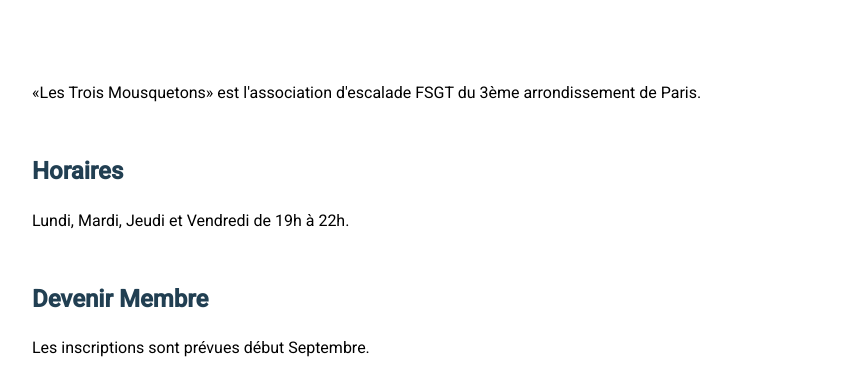
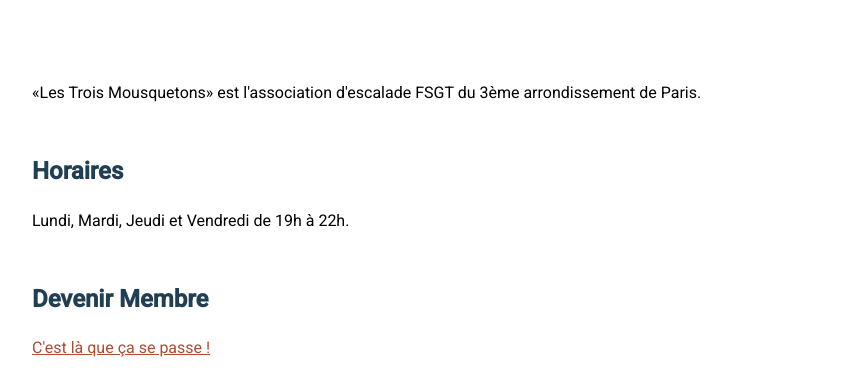
Before and after one commit to baptistemarchand/troismousquetons, a plain HTML site: page index.html in a window 1280 px wide. Shown: the part 159-540 px from the top of the page, without its empty margins (208-1058 px from the left). Drawn offline with Linux system fonts and the light colour scheme.

Commit message:
Update index.html

```diff
--- a/index.html
+++ b/index.html
@@ -148,7 +148,7 @@
 	  <h2>Horaires</h2>
 	  <p>Lundi, Mardi, Jeudi et Vendredi de 19h à 22h.</p>
 	  <h2>Devenir Membre</h2>
-	  <p><!--Ça se passe <a href="https://inscriptions.troismousquetons.com/club/1/status">ICI-->Les inscriptions sont prévues début Septembre.</a>
+	  <p><a href="/inscriptions.html">C'est là que ça se passe !</a></a>
 <h2>Nous trouver</h2>
 	  <a href="https://www.google.com/maps/place/69+Rue+de+Turbigo,+75003+Paris,+France/" target="_blank"> <img class="google_map" alt="Google Map of 69 Rue de Turbigo, 75003 Paris, France" src="http://maps.googleapis.com/maps/api/staticmap?center=69+Rue+de+Turbigo,+75003+Paris,+France&amp;zoom=15&amp;scale=false&amp;size=640x360&amp;maptype=roadmap&amp;format=png&amp;visual_refresh=true&amp;markers=size:small%7Ccolor:0xff0000%7Clabel:1%7C69+Rue+de+Turbigo,+75003+Paris,+France" /></a>
 	  <p>Lyc&eacute;e Turgot, 69 Rue de Turbigo, 75003 Paris</p>
```
